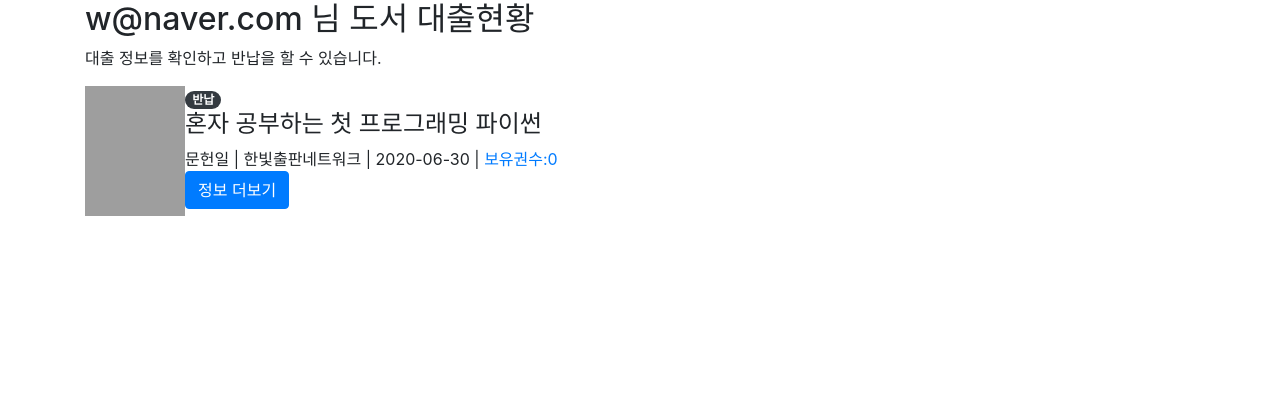
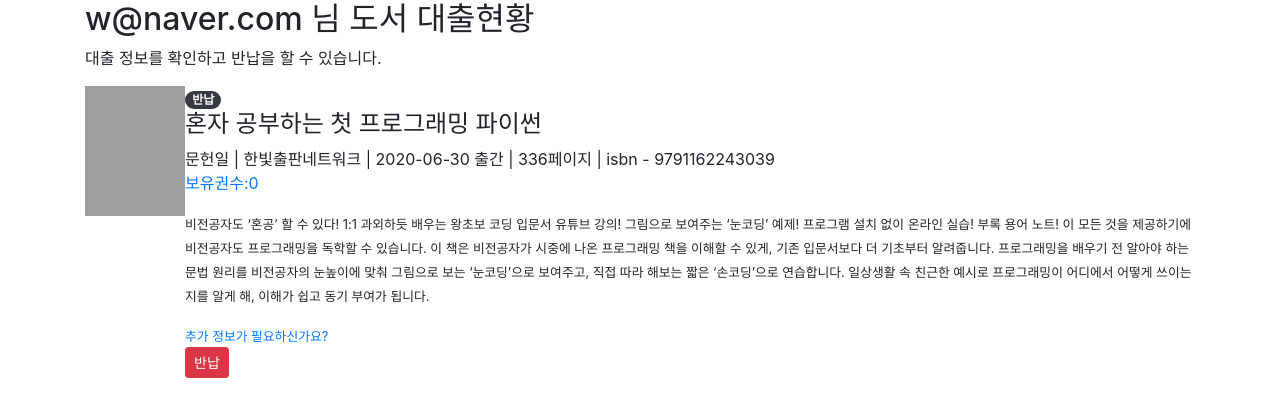
Before and after one commit to world970511/Elice_book, a Django app: page /account/mybook/ in a window 1280 px wide. Shown: the part 56-473 px from the top of the page. Run offline with Django 3.2, Linux system fonts and the light colour scheme; a user stored in the database is signed in; data comes from the database, SQL or seed files in the repository; both versions use the stored data as it was after the commit; some libraries are stand-ins or nearby versions; grey boxes are pictures that could not be loaded.

Commit message:
모달 정리 및 이미지필드

```diff
--- a/config/settings.py
+++ b/config/settings.py
@@ -24,9 +24,9 @@
 SECRET_KEY = 'django-insecure-ef0mxnu)m%wog0hwta-5ahf0n@@7y#os)f8k8!sp5vu0wyjtli'
 
 # SECURITY WARNING: don't run with debug turned on in production!
-DEBUG = True
+DEBUG = False
 
-ALLOWED_HOSTS = []
+ALLOWED_HOSTS = ['yhs04104.pythonanywhere.com']
 
 
 # Application definition
--- a/templates/include/book.html
+++ b/templates/include/book.html
@@ -17,26 +17,12 @@
             <span class="badge badge-pill badge-dark">반납</span>
         {% endif %}
         <h4 class="media-heading">{{ book.book_name|safe }}</h4>
-        <p class="book-info">{{ book.author|safe }} | {{ book.publisher|safe }} | {{ book.publication_date|safe}} |
+        <p class="book-info">{{ book.author}} | {{ book.publisher}} | {{book.publication_date}} 출간 |
+                                    {{book.pages}}페이지 | isbn - {{book.isbn}}<br>
             <span class="text-primary">보유권수:{{book.hold}}</span><br>
-            <button type="button" class="btn btn-primary" data-toggle="modal" data-target="#{{book.isbn}}">정보 더보기</button>
-            <!-- Modal (id에 고유값 대입)-->
-            <div class="modal" id="{{book.isbn}}"  tabindex="-1" role="dialog" aria-hidden="true">
-                  <div class="modal-dialog modal" role="document">
-                      <div class="modal-content">
-                              <div class="modal-header">
-                                <h5 class="modal-title" >{{book.book_name}}</h5>
-                                <button type="button" class="close" data-dismiss="modal" aria-label="Close">
-                                    <span aria-hidden="true">&times;</span>
-                                </button>
-                              </div>
-                              <div class="modal-body">
-                                    {{ book.author}} | {{ book.publisher}} | {{book.publication_date}} 출간 |
-                                    {{book.pages}}페이지 | isbn - {{book.isbn}}
             <p><small>{{book.description}}</small></p>
             <span><small><a href="{{book.link}}">추가 정보가 필요하신가요?</a></small></span>
-                              </div>
-                              <div class="modal-footer">
+            <br>
             <!--대출신청-->
                 {% if type == 'list' %}
                     {% if book.hold > 0 %}
@@ -47,22 +33,18 @@
                                 {% csrf_token %}
                                 <input type="submit" class="btn btn-sm btn-success pull-right" value="대여신청">
                             </form>
+                        {% endif %}
                     {% elif book.rent_info.user.email == user.email %}
-                                                <span>{{ book.rent_info.user.email }}님이 이미 대출중인 책입니다.</span>
-                                            {% endif %}
+                            <span style="color:#ffd400">{{ book.rent_info.user.email }}님이 이미 대출중인 책입니다.</span>
                     {% else %}
-                                            <span>대출 불가 상태입니다.</span>
+                        <span style="color:red">대출 불가 상태입니다.</span>
                     {% endif %}
                     {% elif type == 'mybook' %}
                         <form action="{% url 'books:return_book' book.id %}" method="post">
                             {% csrf_token %}
-                                        <button type="submit" class="btn btn-sm btn-default pull-right">반납</button>
+                            <button type="submit" class="btn btn-sm btn-danger pull-right">반납</button>
                         </form>
                     {% endif %}
-                              </div>
-                      </div>
-                  </div>
-            </div>
         </p>
     </div>
 </div>
```
Also changed, not shown: db.sqlite3. Lines whose indentation alone changed are shown as unchanged.
